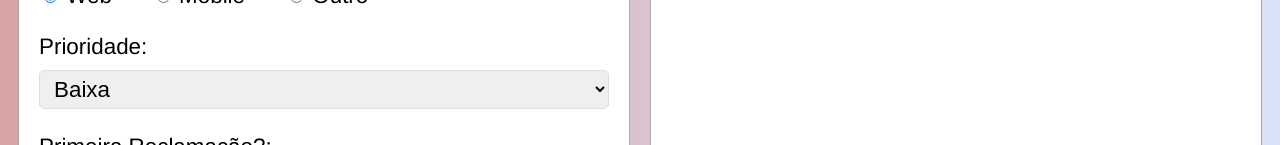
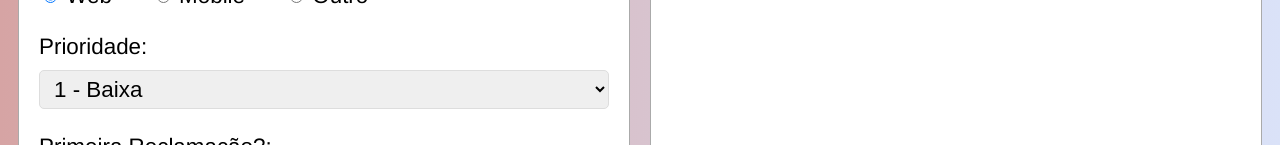
Before and after one commit to giovaneaguiar/File-Complaint, a Vue app in the folder formulario/: page / in a window 1280 px wide. Shown: the part 807-952 px from the top of the page. Built offline with nearby package versions, Linux system fonts and the light colour scheme.

Commit message:
finaliza parte de combobox.

```diff
--- a/formulario/src/App.vue
+++ b/formulario/src/App.vue
@@ -51,7 +51,7 @@
             <option v-for="prioridade in prioridades"
             :value="prioridade.codigo"
             :selected="prioridade.codigo === 1"
-            :key="prioridade.codigo">{{ prioridade.nome }}</option>
+            :key="prioridade.codigo">{{ prioridade.codigo}} - {{ prioridade.nome }}</option>
           </select>
         </Rotulo>
         <Rotulo nome="Primeira Reclamação?">
```
